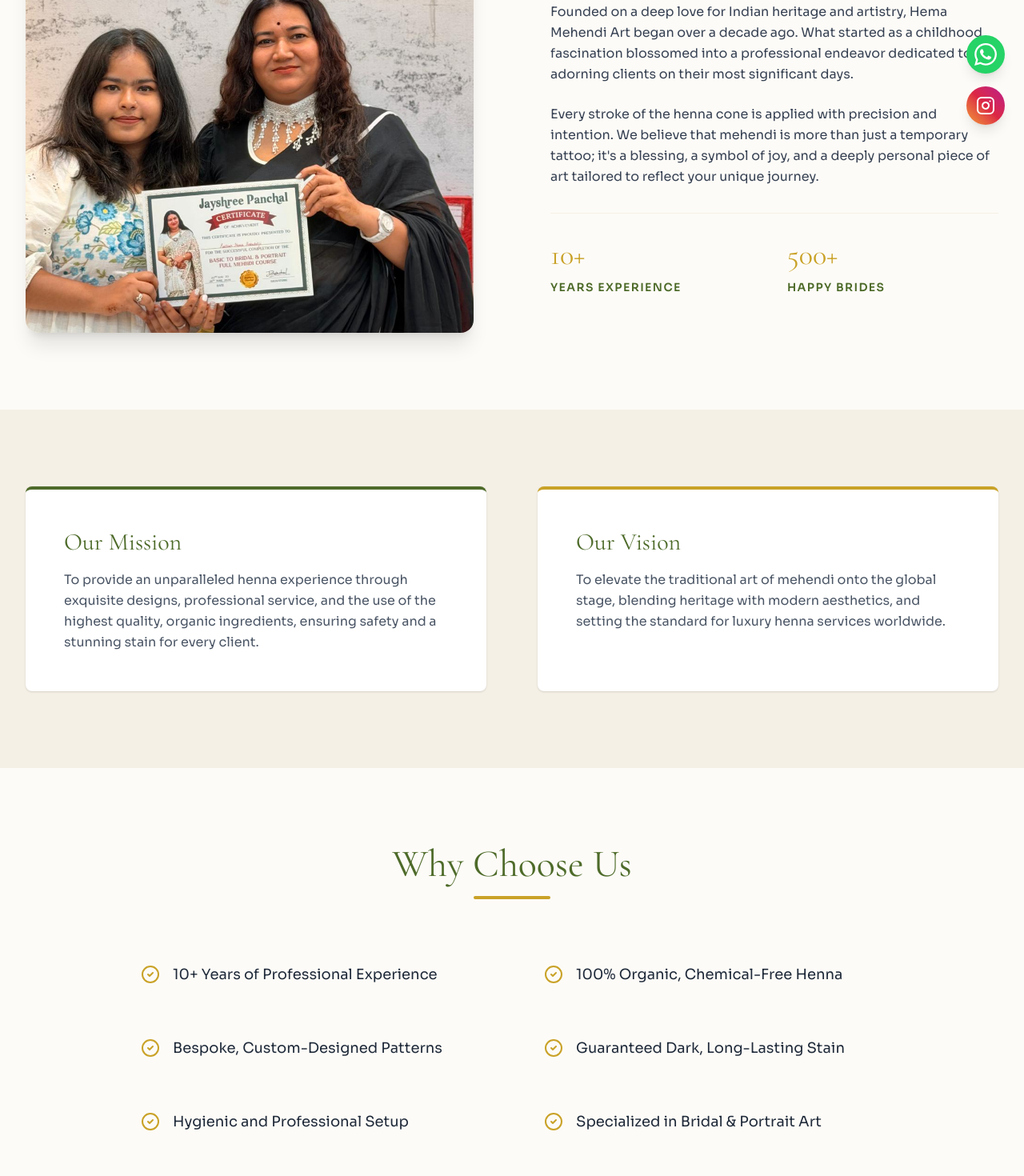
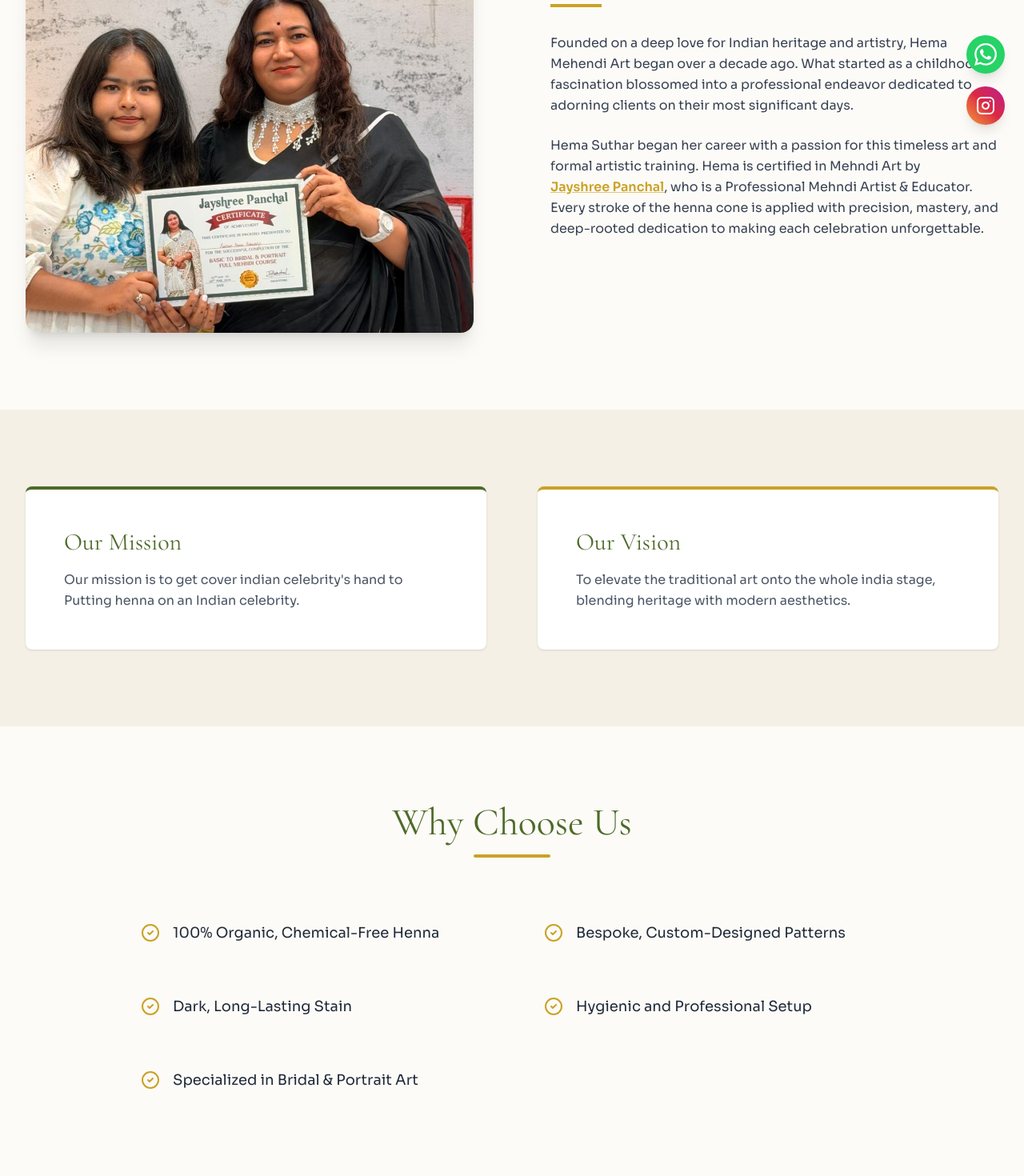
Before and after one commit to NS-098/HEMA-MAHENDI-ART-, a React (Vite) app: page /about in a window 1280 px wide. Shown: the part 620-2090 px from the top of the page at 80% size. Built offline with nearby package versions, Linux system fonts and the light colour scheme.

Commit message:
feat: add image schema and update site content
- Add ImageObject JSON-LD structured data for SEO.
- Refine brand description in the footer.
- Remove testimonial section and simplify About page content.

```diff
--- a/index.html
+++ b/index.html
@@ -84,6 +84,19 @@
       ]
     }
     </script>
+
+    <!-- Image Structured Data (Schema.org JSON-LD) -->
+    <script type="application/ld+json">
+    {
+      "@context": "https://schema.org",
+      "@type": "ImageObject",
+      "contentUrl": "https://hemamahendiart.netlify.app/assets/regenerated_image_1785661721449-CQkLJE8V.jpg",
+      "url": "https://hemamahendiart.netlify.app/assets/regenerated_image_1785661721449-CQkLJE8V.jpg",
+      "name": "Mehendi Artist Receiving an Achievement Certificate",
+      "description": "Hema Mahendi Artist receiving an achievement certificate from Jayshree, a mehendi artist.",
+      "creditText": "Hema Mahendi Art"
+    }
+    </script>
   </head>
   <body class="bg-cream text-gray-900 antialiased selection:bg-gold selection:text-white">
     <!-- Google Tag Manager (noscript) -->
--- a/src/components/Footer.tsx
+++ b/src/components/Footer.tsx
@@ -11,7 +11,7 @@ export default function Footer() {
           <div>
             <h3 className="font-serif text-3xl text-gold mb-4">Hema Mehendi Art</h3>
             <p className="text-cream/80 leading-relaxed mb-6">
-              Elevating traditional mehendi into a modern art form. Specializing in bespoke bridal, traditional, and contemporary henna designs tailored for your special moments.
+              Don't forget our tradition; let's enhance the artwork.
             </p>
             <div className="flex space-x-4">
               <a
--- a/src/pages/About.tsx
+++ b/src/pages/About.tsx
@@ -4,10 +4,9 @@ import { CheckCircle2 } from 'lucide-react';
 import aboutImage from '../assets/images/regenerated_image_1785661721449.jpg';
 
 const reasons = [
-  "10+ Years of Professional Experience",
   "100% Organic, Chemical-Free Henna",
   "Bespoke, Custom-Designed Patterns",
-  "Guaranteed Dark, Long-Lasting Stain",
+  "Dark, Long-Lasting Stain",
   "Hygienic and Professional Setup",
   "Specialized in Bridal & Portrait Art",
 ];
@@ -39,6 +38,20 @@ export default function About() {
             viewport={{ once: true }}
             transition={{ duration: 0.8 }}
           >
+            <script
+              type="application/ld+json"
+              dangerouslySetInnerHTML={{
+                __html: JSON.stringify({
+                  "@context": "https://schema.org",
+                  "@type": "ImageObject",
+                  "contentUrl": "https://hemamahendiart.netlify.app/assets/regenerated_image_1785661721449-CQkLJE8V.jpg",
+                  "url": "https://hemamahendiart.netlify.app/assets/regenerated_image_1785661721449-CQkLJE8V.jpg",
+                  "name": "Mehendi Artist Receiving an Achievement Certificate",
+                  "description": "Hema Mahendi Artist receiving an achievement certificate from Jayshree, a mehendi artist.",
+                  "creditText": "Hema Mahendi Art"
+                })
+              }}
+            />
             <img
               src={aboutImage}
               alt="Certified for Mahendi Art Hema Mahndi art"
@@ -57,18 +70,17 @@ export default function About() {
               Founded on a deep love for Indian heritage and artistry, Hema Mehendi Art began over a decade ago. What started as a childhood fascination blossomed into a professional endeavor dedicated to adorning clients on their most significant days.
             </p>
             <p className="text-gray-700 leading-relaxed mb-8">
-              Every stroke of the henna cone is applied with precision and intention. We believe that mehendi is more than just a temporary tattoo; it's a blessing, a symbol of joy, and a deeply personal piece of art tailored to reflect your unique journey.
+              Hema Suthar began her career with a passion for this timeless art and formal artistic training. Hema is certified in Mehndi Art by{' '}
+              <a
+                href="https://in.pinterest.com/pin/680184349974558072/"
+                target="_blank"
+                rel="noopener noreferrer"
+                className="text-gold font-semibold hover:text-mehendi underline decoration-gold/60 hover:decoration-mehendi transition-colors inline-flex items-center gap-1"
+              >
+                Jayshree Panchal
+              </a>
+              , who is a Professional Mehndi Artist &amp; Educator. Every stroke of the henna cone is applied with precision, mastery, and deep-rooted dedication to making each celebration unforgettable.
             </p>
-            <div className="grid grid-cols-2 gap-8 text-mehendi border-t border-cream-dark pt-8">
-              <div>
-                <span className="block font-serif text-4xl text-gold mb-2">10+</span>
-                <span className="uppercase tracking-widest text-sm font-semibold">Years Experience</span>
-              </div>
-              <div>
-                <span className="block font-serif text-4xl text-gold mb-2">500+</span>
-                <span className="uppercase tracking-widest text-sm font-semibold">Happy Brides</span>
-              </div>
-            </div>
           </motion.div>
         </div>
       </section>
@@ -79,13 +91,13 @@ export default function About() {
           <div className="bg-white p-12 shadow-sm rounded-lg border-t-4 border-mehendi">
             <h3 className="font-serif text-3xl text-mehendi mb-4">Our Mission</h3>
             <p className="text-gray-600 leading-relaxed">
-              To provide an unparalleled henna experience through exquisite designs, professional service, and the use of the highest quality, organic ingredients, ensuring safety and a stunning stain for every client.
+              Our mission is to get cover indian celebrity's hand to Putting henna on an Indian celebrity.
             </p>
           </div>
           <div className="bg-white p-12 shadow-sm rounded-lg border-t-4 border-gold">
             <h3 className="font-serif text-3xl text-mehendi mb-4">Our Vision</h3>
             <p className="text-gray-600 leading-relaxed">
-              To elevate the traditional art of mehendi onto the global stage, blending heritage with modern aesthetics, and setting the standard for luxury henna services worldwide.
+              To elevate the traditional art onto the whole india stage, blending heritage with modern aesthetics.
             </p>
           </div>
         </div>
--- a/src/pages/Home.tsx
+++ b/src/pages/Home.tsx
@@ -1,7 +1,7 @@
 import { useState, useEffect, useCallback } from 'react';
 import { motion, AnimatePresence } from 'motion/react';
 import { Link } from 'react-router-dom';
-import { ArrowRight, Star, X, ChevronLeft, ChevronRight } from 'lucide-react';
+import { ArrowRight, X, ChevronLeft, ChevronRight } from 'lucide-react';
 import traditionalMahendiImg from '../assets/images/regenerated_image_1785665258951.jpg';
 import engagementMahendiImg from '../assets/images/regenerated_image_1785665571021.jpg';
 import thirdCategoryImg from '../assets/images/regenerated_image_1785665806005.jpg';
@@ -269,14 +269,6 @@ export default function Home() {
         )}
       </AnimatePresence>
 
-      {/* Testimonials */}
-      <section className="py-24 bg-mehendi text-cream px-4 sm:px-6 lg:px-8">
-        <div className="max-w-5xl mx-auto text-center">
-          <Star className="w-12 h-12 text-gold mx-auto mb-8 opacity-80" />
-          <h2 className="font-serif text-3xl md:text-5xl mb-12 leading-tight">"Hema's artistry made my bridal look complete. The color was incredibly dark and the designs were flawlessly intricate."</h2>
-          <p className="tracking-widest uppercase text-gold font-bold">Priya S. &mdash; Bride</p>
-        </div>
-      </section>
 
       {/* Final CTA */}
       <section className="py-32 px-4 text-center bg-cream-dark relative overflow-hidden">
```
